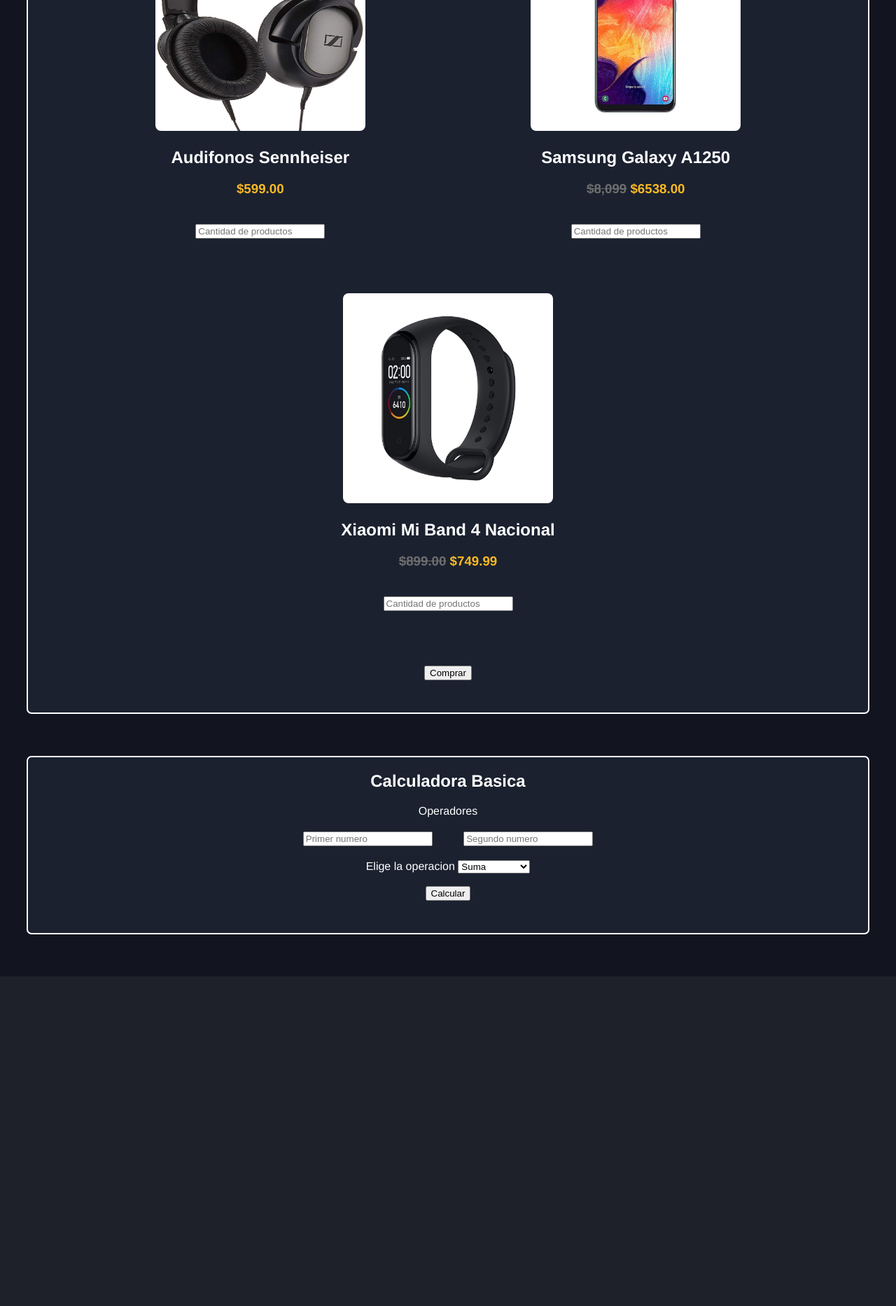
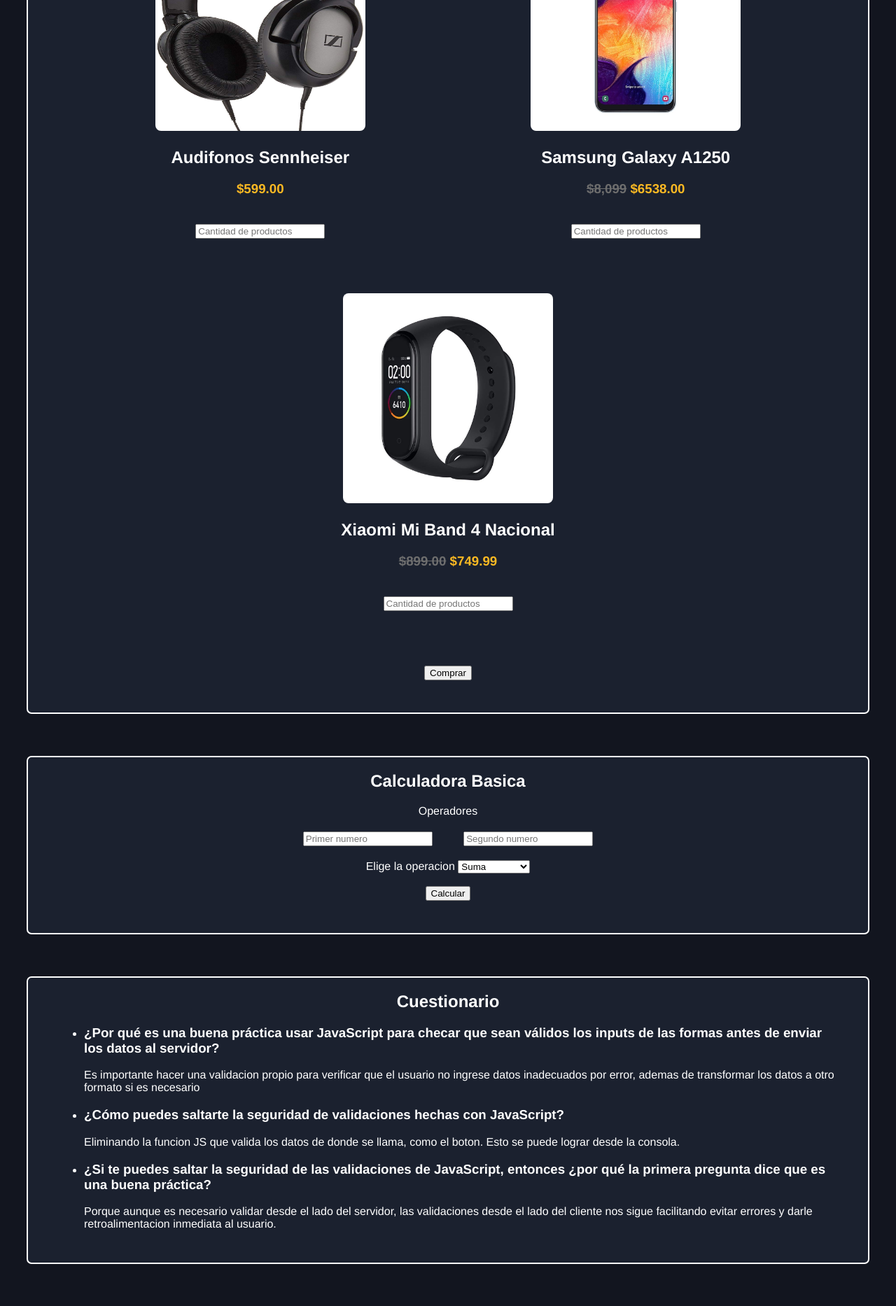
Before and after one commit to albertcastaned/A01250647_DAW, a PHP site: page /Laboratorio5/lab5.html in a window 1280 px wide. Shown: the part 960-2826 px from the top of the page at 70% size. Before the commit the page ends 2295 px from the top, so only its background shows below. Run offline with PHP 8.4, Linux system fonts and the light colour scheme.

Commit message:
Termina lab5, esperar a revision

```diff
--- a/Laboratorio5/lab5.html
+++ b/Laboratorio5/lab5.html
@@ -11,8 +11,10 @@
             <h1>Laboratorio 5</h1>
             <nav>
                     <a href="../index.html">Home</a> |
-                    <a href="#cuestionario">Cuestionario</a> |
-                    <a href="#referencias">Referencias</a>
+                    <a href="#parte1">Ejercicio 1</a> |
+                    <a href="#parte2">Ejercicio 2</a> |
+                    <a href="#parte3">Ejercicio 3</a> |
+                    <a href="#cuestionario">Cuestionario</a>
             </nav>
         </header>
 
@@ -104,6 +106,24 @@
             </div>
         </section>
 
+        <section id="cuestionario">
+            <h2>Cuestionario</h2>
+            <ul>
+                <li>
+                    <h3>¿Por qué es una buena práctica usar JavaScript para checar que sean válidos los inputs de las formas antes de enviar los datos al servidor?</h3>
+                    <p>Es importante hacer una validacion propio para verificar que el usuario no ingrese datos inadecuados por error, ademas de transformar los datos a otro formato si es necesario</p>
+                </li>
+                <li>
+                    <h3>¿Cómo puedes saltarte la seguridad de validaciones hechas con JavaScript?</h3>
+                    <p>Eliminando la funcion JS que valida los datos de donde se llama, como el boton. Esto se puede lograr desde la consola.</p>
+                </li>
+                <li>
+                    <h3>¿Si te puedes saltar la seguridad de las validaciones de JavaScript, entonces ¿por qué la primera pregunta dice que es una buena práctica?</h3>
+                    <p>Porque aunque es necesario validar desde el lado del servidor, las validaciones desde el lado del cliente nos sigue facilitando evitar errores y darle retroalimentacion inmediata al usuario.</p>
+                </li>
+            </ul>
+        </section>
+
         <script src="script.js"></script>
 
     </body>
--- a/style.css
+++ b/style.css
@@ -41,6 +41,9 @@ header{
 
     background-color: #1b212f;
 }
+h3{
+    text-align: left;
+}
 section:hover{
     transform: scale(1.025);
 }
@@ -75,7 +78,6 @@ section{
     display: flex;
     justify-content: center;
 }
-
 .compra{
     display: inline-block;
     width: 500px;
@@ -86,7 +88,10 @@ section{
 .compra img{
     border-radius: 8px;
 }
-.compra h2, h3{
+.compra h2{
+    text-align: center;
+}
+.compra h3{
     text-align: center;
 }
 
```
